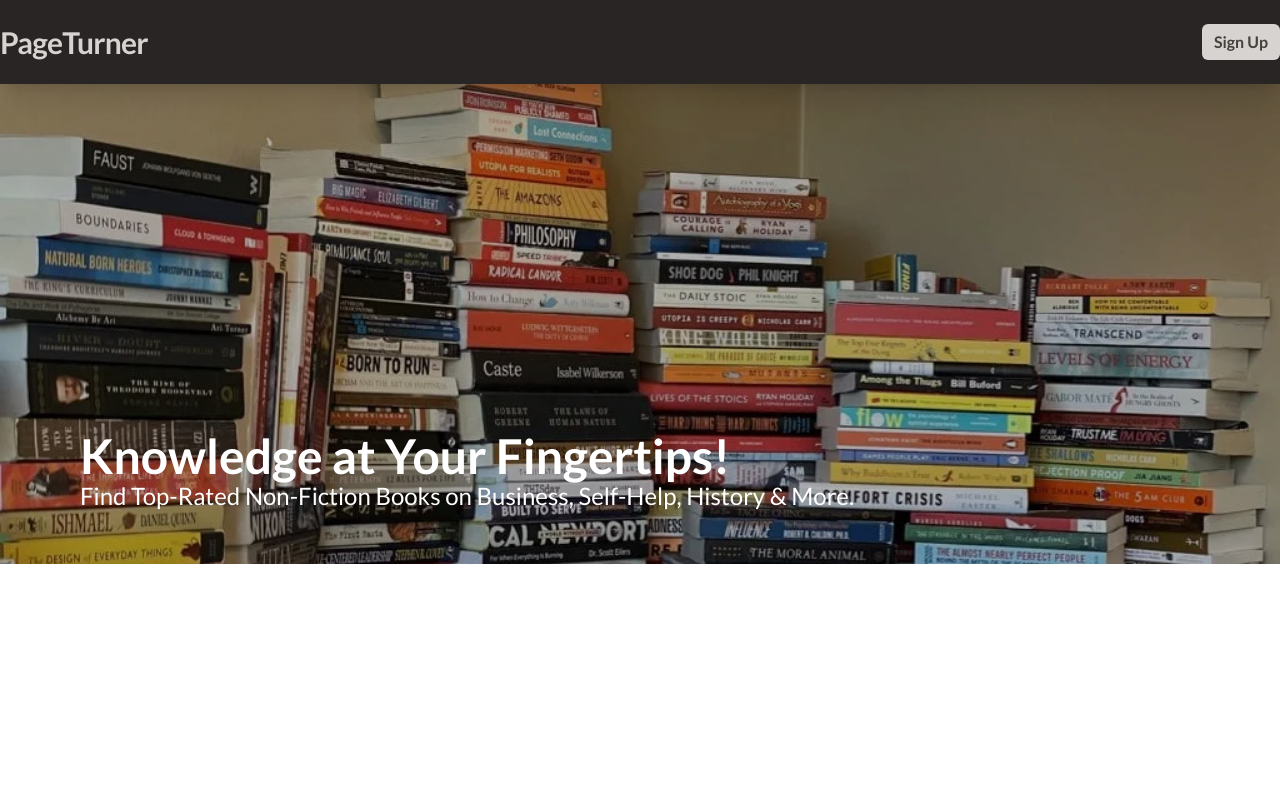
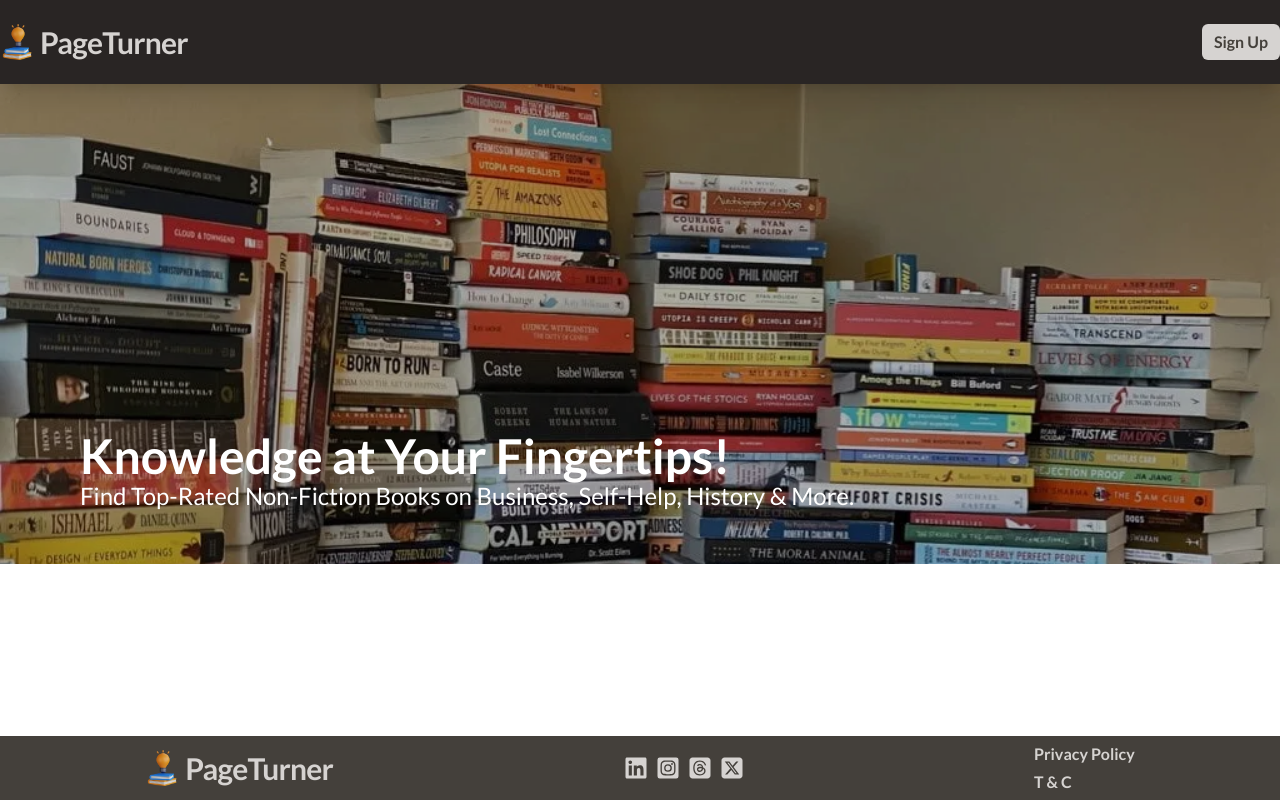
Before and after one commit to vig-tirakapadi18/mern-ts-page-turner, a React (Vite) app in the folder client/: page / in a window 1280 px wide. Built offline with nearby package versions, Linux system fonts and the light colour scheme; a web font is replaced by a local one.

Commit message:
added Footer

```diff
--- a/client/package.json
+++ b/client/package.json
@@ -13,6 +13,7 @@
     "@tailwindcss/vite": "^4.0.0",
     "react": "^18.3.1",
     "react-dom": "^18.3.1",
+    "react-icons": "^5.4.0",
     "react-router-dom": "^7.1.3",
     "tailwindcss": "^4.0.0"
   },
@@ -20,6 +21,7 @@
     "@eslint/js": "^9.17.0",
     "@types/react": "^18.3.18",
     "@types/react-dom": "^18.3.5",
+    "@types/react-icons": "^3.0.0",
     "@types/react-router-dom": "^5.3.3",
     "@vitejs/plugin-react": "^4.3.4",
     "eslint": "^9.17.0",
--- /dev/null
+++ b/client/src/components/Footer.tsx
@@ -0,0 +1,35 @@
+import React, { FC } from "react";
+import { Link } from "react-router-dom";
+import logo from "../assets/logo.webp";
+import { FaInstagramSquare, FaLinkedin } from "react-icons/fa";
+import { footerLinks } from "../lib/footerLinks";
+
+const Footer: FC = (): React.JSX.Element => {
+  return (
+    <div className="absolute bottom-0 bg-stone-700 w-screen max-h-16 py-2 flex justify-around items-center">
+      <span className="text-3xl text-white font-bold tracking-tight">
+        <Link to="/" className="text-stone-300 flex gap-1">
+          <img src={logo} alt="" width={36} />
+          <span>PageTurner</span>
+        </Link>
+      </span>
+      <div className="flex gap-2 group justify-center items-center ">
+        {footerLinks.map((link) => (
+          <Link
+            key={link.href}
+            className="text-stone-300 text-2xl hover:text-stone-100"
+            to={link.href}
+          >
+            {link.icon}
+          </Link>
+        ))}
+      </div>
+      <div className="flex flex-col gap-1 font-semibold text-stone-300">
+        <span className="hover:underline cursor-pointer">Privacy Policy</span>
+        <span className="hover:underline cursor-pointer">T & C</span>
+      </div>
+    </div>
+  );
+};
+
+export default Footer;
--- a/client/src/components/Header.tsx
+++ b/client/src/components/Header.tsx
@@ -1,13 +1,15 @@
 import React, { FC } from "react";
 import { Link } from "react-router-dom";
+import logo from "../assets/logo.webp";
 
 const Header: FC = (): React.JSX.Element => {
   return (
     <header className="bg-stone-800 py-6 shadow-xl z-10">
       <div className="container mx-auto flex justify-between">
         <span className="text-3xl text-white font-bold tracking-tight">
-          <Link to="/" className="text-stone-300">
-            PageTurner
+          <Link to="/" className="text-stone-300 flex gap-1">
+            <img src={logo} alt="" width={36} />
+            <span>PageTurner</span>
           </Link>
         </span>
         <span className="flex space-x-2 bg-stone-300 rounded-md items-center text-stone-700 px-3 font-bold hover:opacity-90 active:scale-95 transition-all">
--- a/client/src/layouts/Layout.tsx
+++ b/client/src/layouts/Layout.tsx
@@ -1,5 +1,6 @@
 import React, { FC } from "react";
 import Header from "../components/Header";
+import Footer from "../components/Footer";
 
 interface ILayoutProps {
   children?: React.ReactNode;
@@ -10,6 +11,7 @@
     <div className="flex flex-col min-h-screen">
       <Header />
       <main>{children}</main>
+      <Footer />
     </div>
   );
 };
--- /dev/null
+++ b/client/src/lib/footerLinks.tsx
@@ -0,0 +1,9 @@
+import { FaInstagramSquare, FaLinkedin } from "react-icons/fa";
+import { FaSquareThreads, FaSquareXTwitter } from "react-icons/fa6";
+
+export const footerLinks = [
+  { icon: <FaLinkedin />, href: "https://www.linkedin.com/" },
+  { icon: <FaInstagramSquare />, href: "https://www.instagram.com/" },
+  { icon: <FaSquareThreads />, href: "https://threads.com/" },
+  { icon: <FaSquareXTwitter />, href: "https://twitter.com/" },
+];
```
Also changed, not shown: client/src/assets/logo.webp (added), 1 other file (tests, documents, lock files or other folders).
